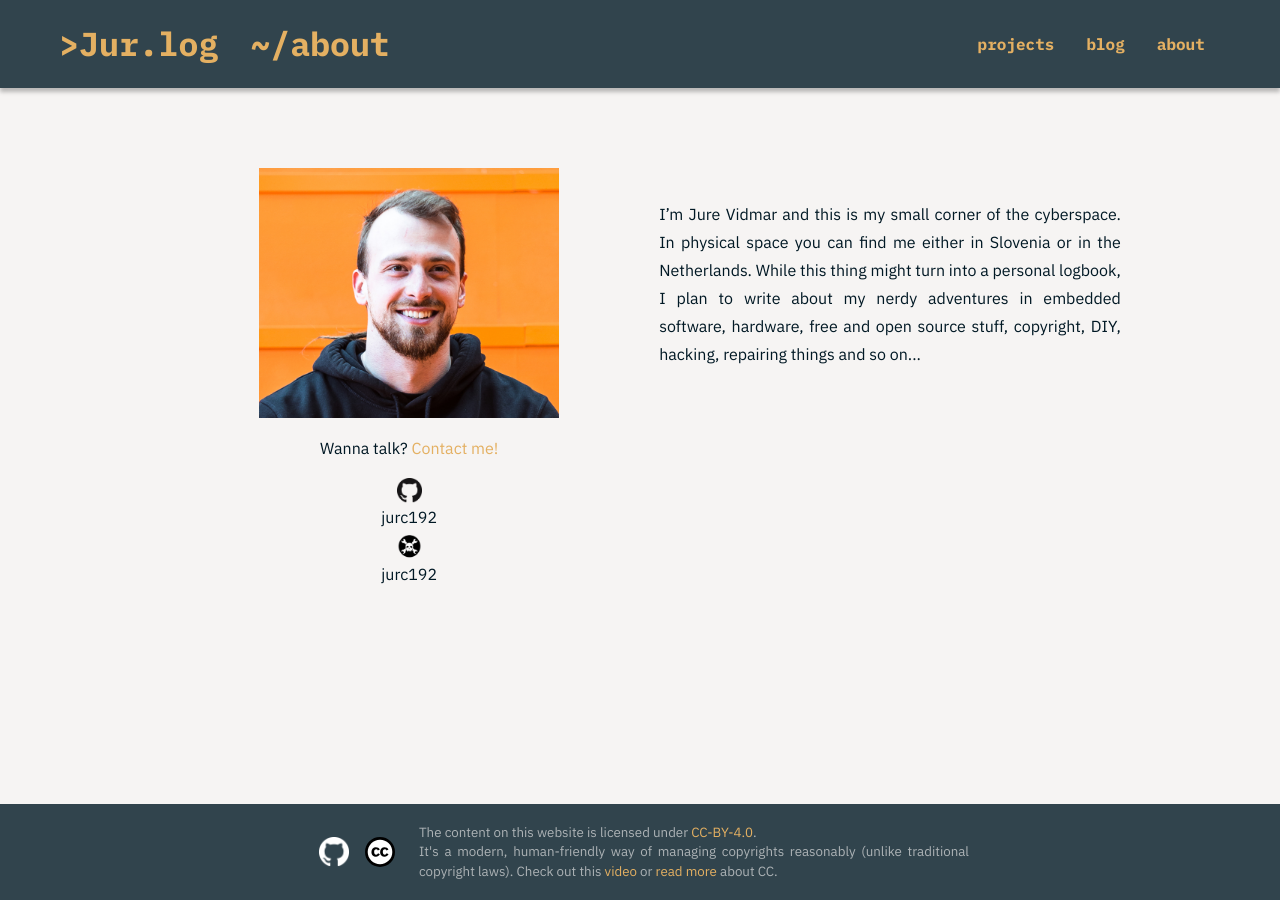
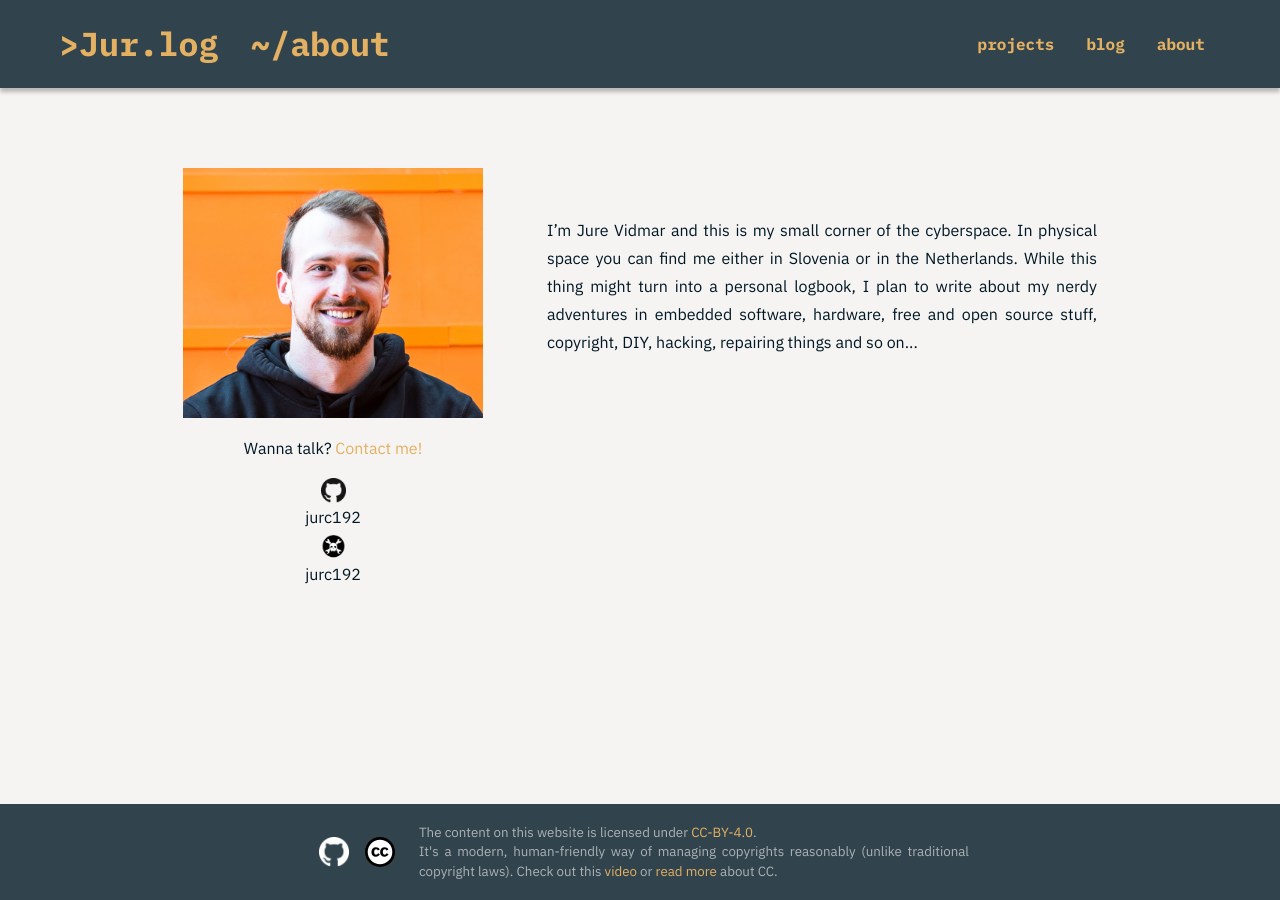
Before and after one commit to jurc192/jurlog, a Jekyll site: the page built from about.html, in a window 1280 px wide. Built offline with Jekyll 4.4.1, drawn with Linux system fonts in a browser that asks for light colours.

Commit message:
about page finished

```diff
--- a/_sass/_base.scss
+++ b/_sass/_base.scss
@@ -148,7 +148,7 @@ article {
             padding: 0 1rem;
         }
 
-@media (min-width: 900px) {     // DESKTOP SIZE
+@media (min-width: $header-nav-breakpoint) {     // DESKTOP SIZE
 
     .site-header .wrapper {
         flex-wrap: nowrap;
@@ -318,18 +318,16 @@ article {
         margin: 4rem 0;
     }
 
-    @media (min-width: $content-wide-max-width) {   // DESKTOP size
+    @media (min-width: $header-nav-breakpoint) {   // DESKTOP size
         .about {
             display: flex;
             align-items: flex-start;
         }
-
-        .my_id {
-            width: auto;
-        }
-
-        .about p {
-            width: 500px;
-        }
-
+            .my_id {
+                width: auto;
+            }
+            .about > p {
+                margin-top: 5rem;
+                margin-left: 4rem;
+            }
     }
--- a/_sass/_variables.scss
+++ b/_sass/_variables.scss
@@ -1,6 +1,7 @@
 
 // Layout
 $header-height: 5.5rem;
+$header-nav-breakpoint: 900px;
 $header-max-width: 1200px;
 $page-padding-vertical: 3rem;
 $content-padding: 1.2rem;
```
